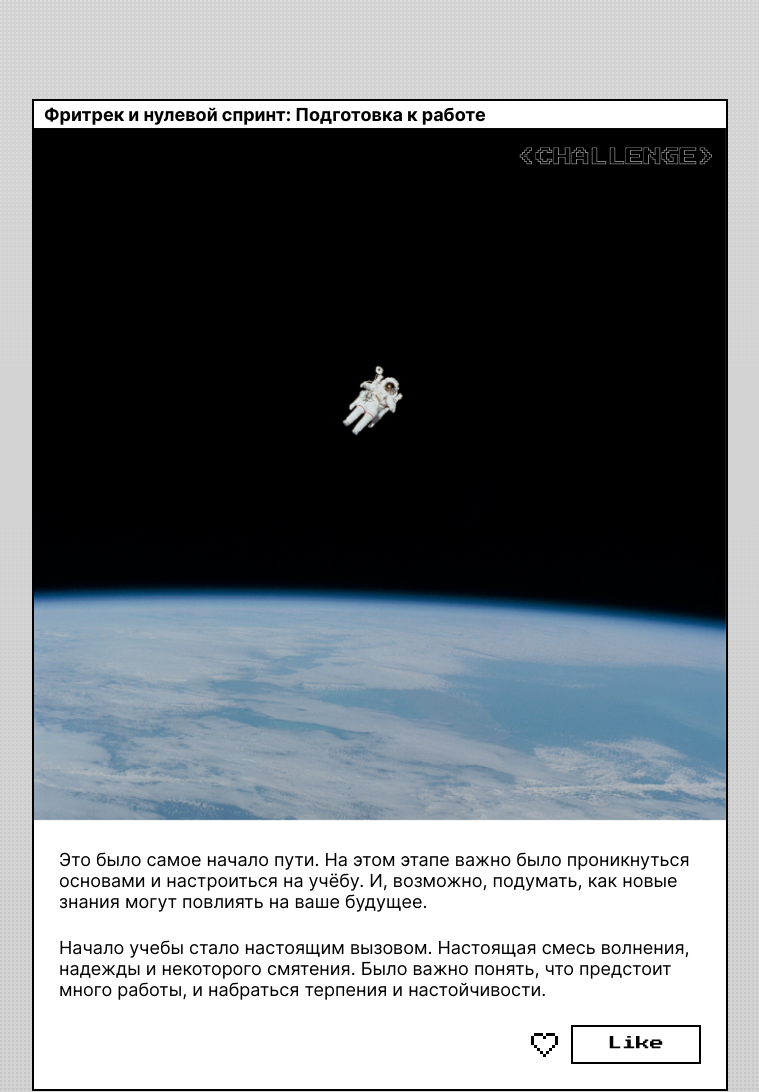
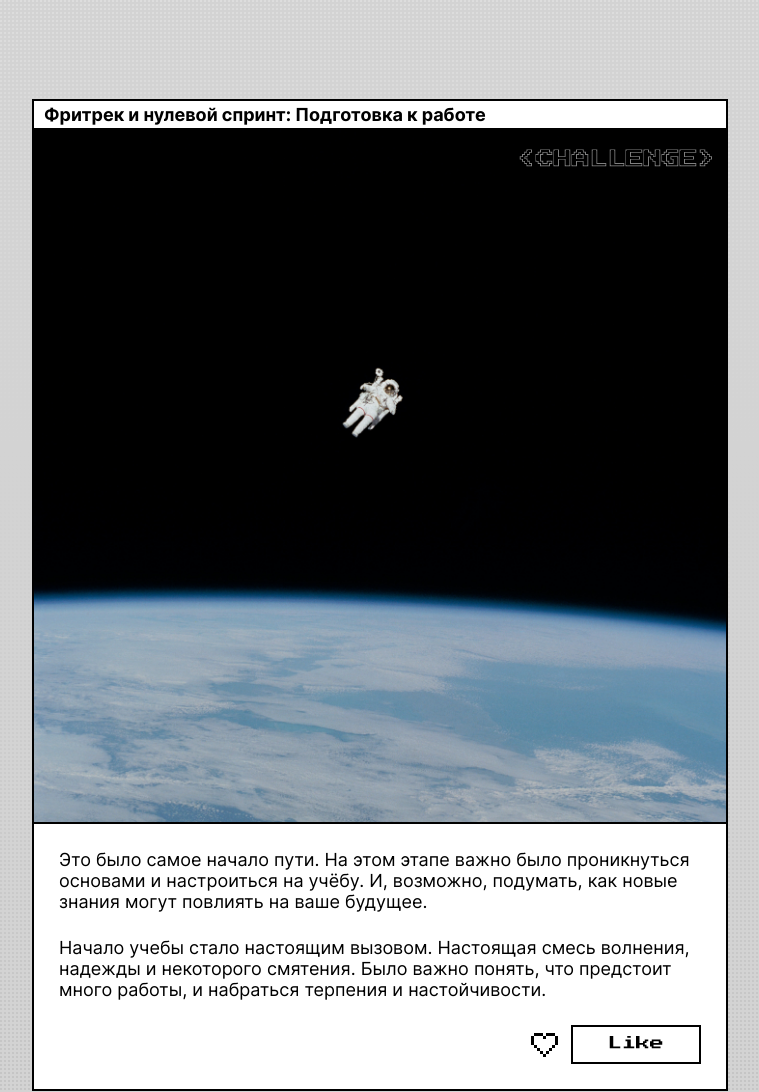
Before and after one commit to akhana12/zakrivayuschiy-teg-f, a plain HTML site: page index.html in a window 1280 px wide. Shown: the part 462-1554 px from the top of the page, without its empty margins (260-1019 px from the left). Drawn offline with Linux system fonts and the light colour scheme.

Commit message:
Добавила рамки, задала фиксированный размер контейнера изображений

```diff
--- a/styles/style.css
+++ b/styles/style.css
@@ -172,8 +172,6 @@
 .card__image {
   width: 100%;
   aspect-ratio: 1/1;
-  max-inline-size: 692px;
-  max-block-size: 692px;
   object-fit: cover;
   filter: none;
   transition: filter 0.3s ease;
@@ -291,6 +289,10 @@
 
 .card__image_container {
   position: relative;
+  border-top: 2px solid var(--themes-main-color);
+  border-bottom: 2px solid var(--themes-main-color);
+  block-size: 696px;
+
 }
 
 .card__image_watermark {
```
